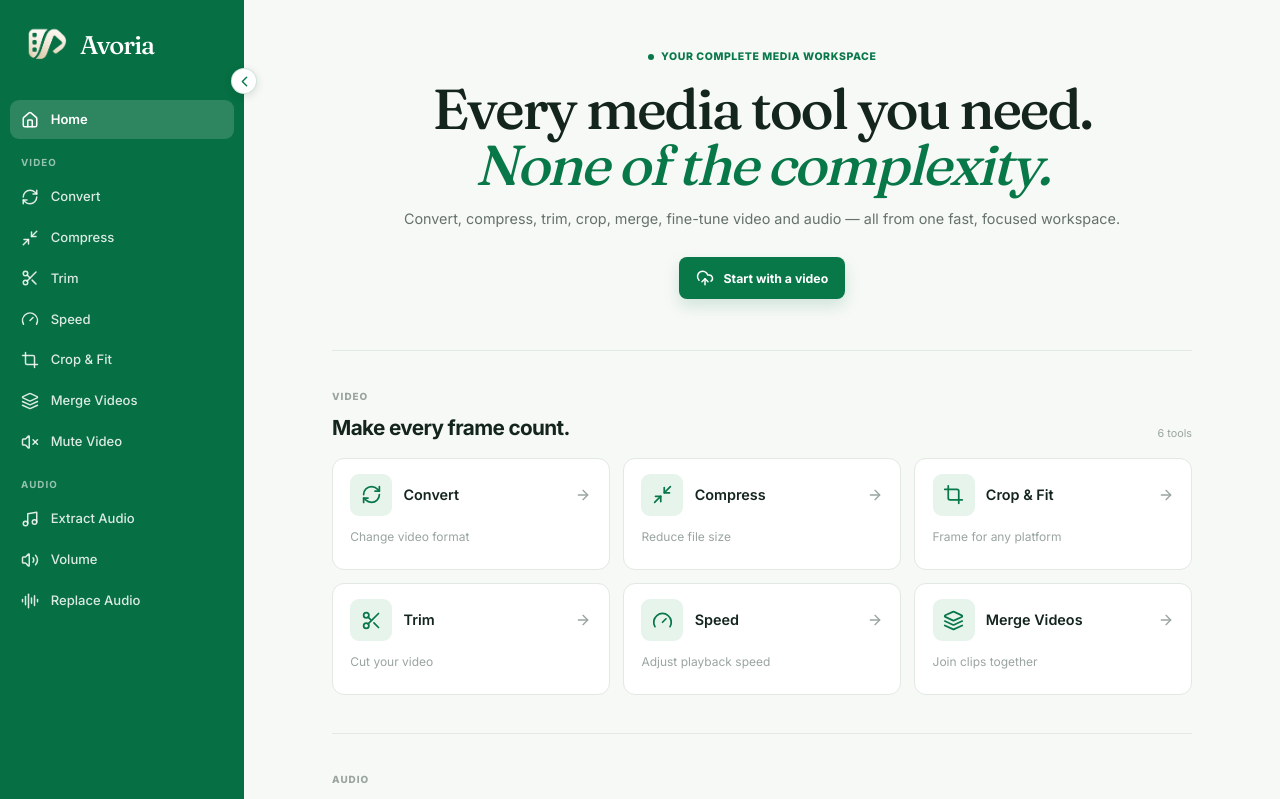
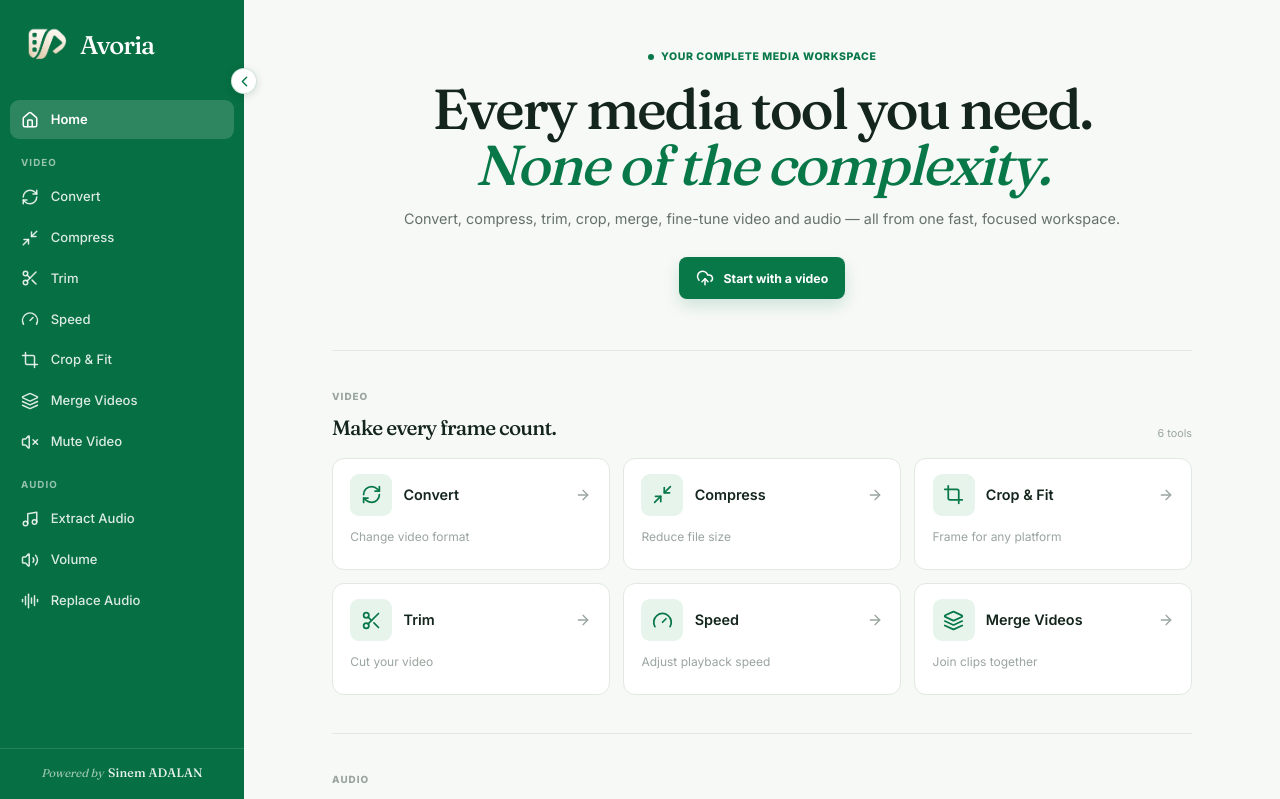
Before and after one commit to sinemadalan/avoria, a React (Vite) app in the folder frontend/: page / in a window 1280 px wide. Shown: the top 799 px of the page. Built offline with nearby package versions, Linux system fonts and the light colour scheme; no server answers.

Commit message:
Added favicon, updated page title and added author credit.

```diff
--- a/frontend/index.html
+++ b/frontend/index.html
@@ -4,7 +4,9 @@
     <meta charset="UTF-8" />
     <meta name="viewport" content="width=device-width, initial-scale=1.0" />
     <meta name="description" content="Avoria — Modern high-performance media workstation for video conversion, compression, cropping, trimming, and audio editing." />
-    <title>Avoria — Media Workstation</title>
+    <link rel="icon" type="image/png" href="/src/styles/avoria_favicon.png" />
+    <link rel="apple-touch-icon" href="/src/styles/avoria_favicon.png" />
+    <title>Avoria — Media Workspace</title>
     <link rel="preconnect" href="https://fonts.googleapis.com" />
     <link rel="preconnect" href="https://fonts.gstatic.com" crossorigin />
     <link href="https://fonts.googleapis.com/css2?family=Fraunces:opsz,wght@9..144,300..600&amp;family=Inter:wght@400;500;600;700;800&amp;display=swap" rel="stylesheet" />
--- a/frontend/src/components/layout/MobileNav.jsx
+++ b/frontend/src/components/layout/MobileNav.jsx
@@ -76,6 +76,11 @@ export default function MobileNav({ isOpen, onClose }) {
             </div>
           ))}
         </nav>
+
+        <div className="sidebar-credit">
+          <span>Powered by</span>
+          <strong>Sinem ADALAN</strong>
+        </div>
       </aside>
     </>
   );
--- a/frontend/src/components/layout/Sidebar.jsx
+++ b/frontend/src/components/layout/Sidebar.jsx
@@ -93,6 +93,11 @@ export default function Sidebar({ onItemClick, collapsed = false, onToggle }) {
           </div>
         ))}
       </nav>
+
+      <div className="sidebar-credit">
+        <span>Powered by</span>
+        <strong>Sinem ADALAN</strong>
+      </div>
     </aside>
   );
 }
--- a/frontend/src/styles/components.css
+++ b/frontend/src/styles/components.css
@@ -113,7 +113,8 @@
 
 .sidebar--collapsed .sidebar-brand-name,
 .sidebar--collapsed .sidebar-section-title,
-.sidebar--collapsed .sidebar-link span {
+.sidebar--collapsed .sidebar-link span,
+.sidebar--collapsed .sidebar-credit {
   display: none;
 }
 
@@ -178,6 +179,31 @@
 
 .sidebar-link.active svg {
   color: var(--accent-primary);
+}
+
+.sidebar-credit {
+  display: flex;
+  align-items: baseline;
+  justify-content: center;
+  gap: 0.3rem;
+  flex-shrink: 0;
+  padding: 1rem 0.75rem 1.15rem;
+  border-top: 1px solid rgba(255, 255, 255, 0.12);
+  color: rgba(255, 255, 255, 0.62);
+  font-family: "Fraunces", Georgia, serif;
+  font-size: 0.76rem;
+  font-style: italic;
+  font-weight: 400;
+  letter-spacing: 0;
+  white-space: nowrap;
+}
+
+.sidebar-credit strong {
+  color: rgba(255, 255, 255, 0.9);
+  font-size: 0.82rem;
+  font-style: normal;
+  font-weight: 500;
+  letter-spacing: 0.01em;
 }
 
 .sidebar-footer {
@@ -1567,9 +1593,11 @@
 }
 
 .home-section-heading h2 {
+  font-family: "Fraunces", Georgia, serif;
   color: var(--text-primary);
   font-size: 1.38rem;
-  letter-spacing: -.03em;
+  font-weight: 500;
+  letter-spacing: -.04em;
   margin-top: .35rem;
 }
 
```
Also changed, not shown: frontend/src/styles/avoria_favicon.png (added).
